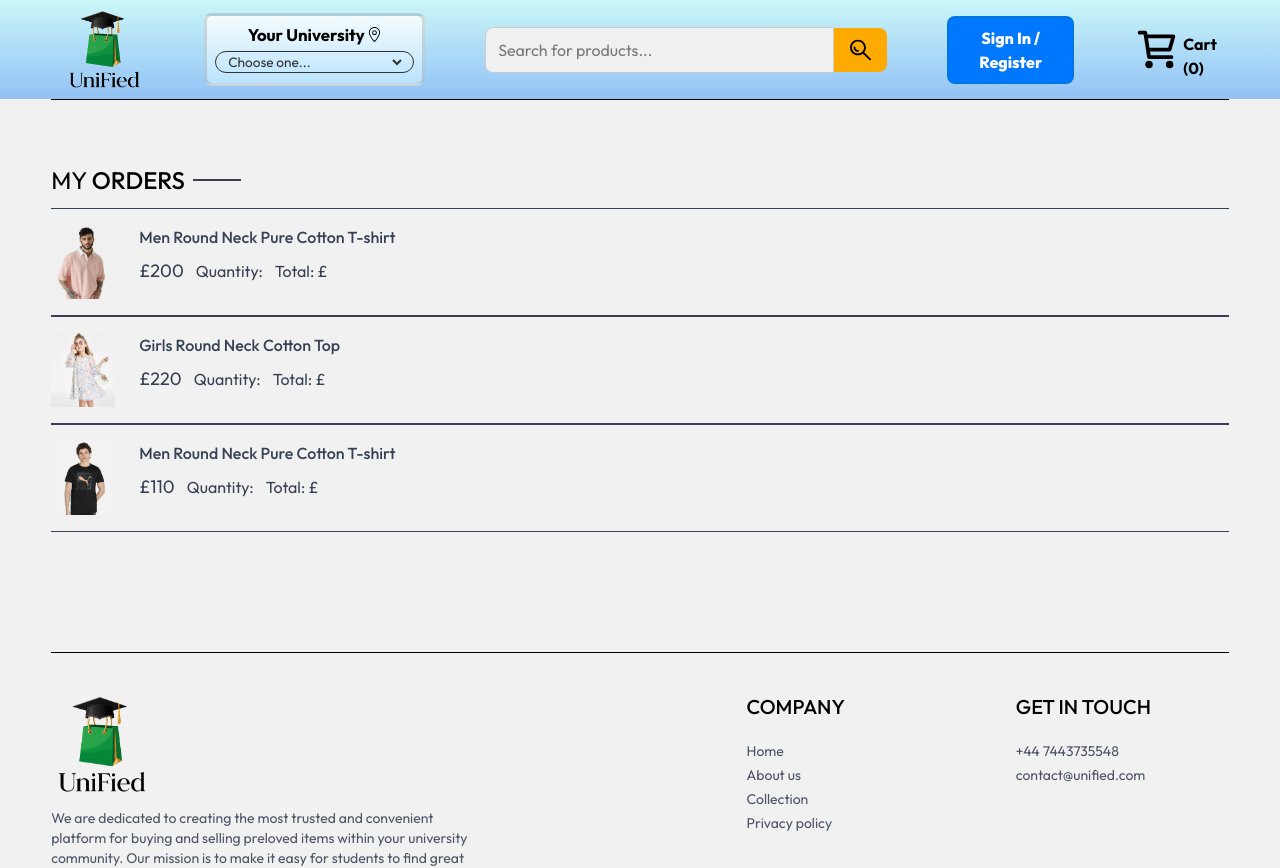
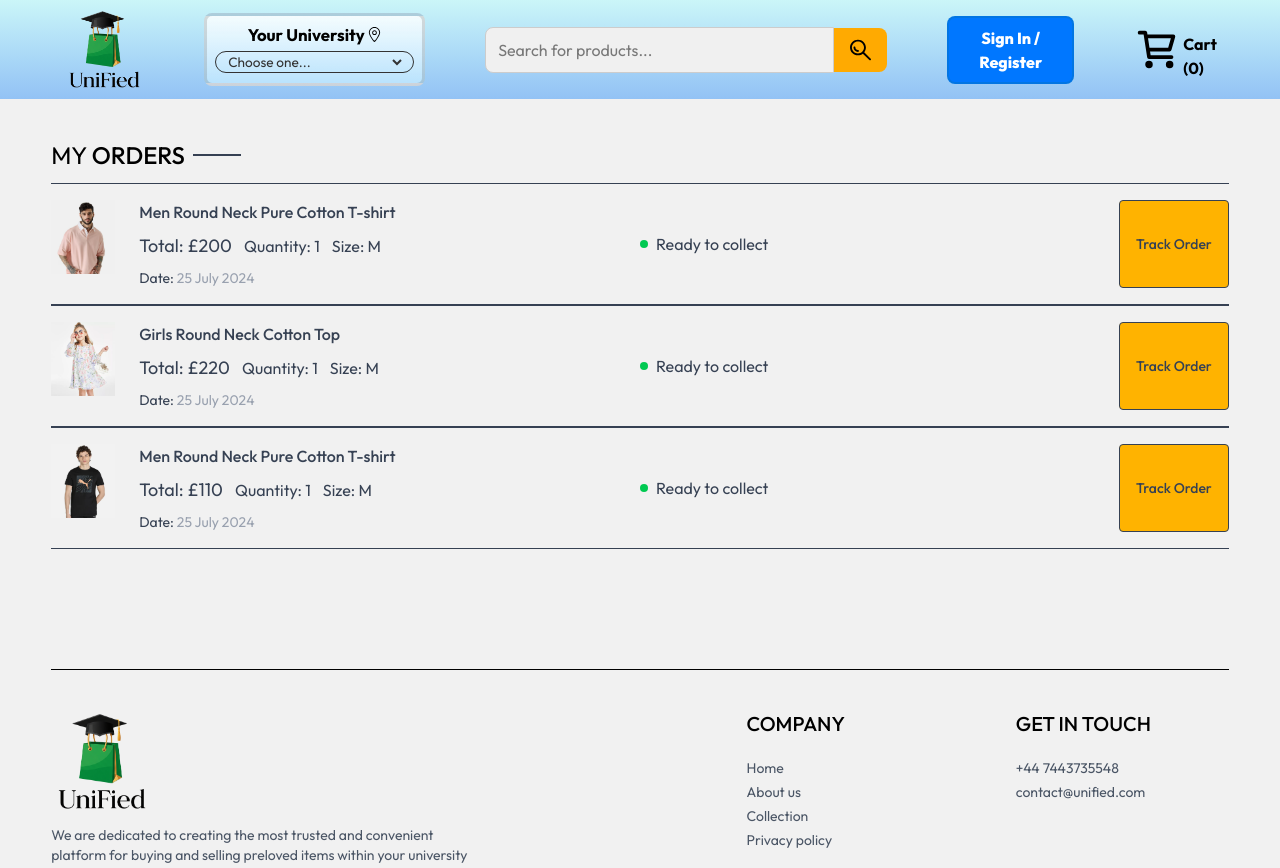
Before and after one commit to ajamidar/UniFied, a React (Vite) app in the folder frontend/: page /orders in a window 1280 px wide. Shown: the top 868 px of the page. Built offline with nearby package versions, Linux system fonts and the light colour scheme.

Commit message:
Update Orders.jsx

```diff
--- a/frontend/src/pages/Orders.jsx
+++ b/frontend/src/pages/Orders.jsx
@@ -7,7 +7,7 @@ const Orders = () => {
   const { products, currency } = useContext(ShopContext);
 
   return (
-    <div className='border-t pt-16'>
+    <div className='pt-10'>
 
       <div className='text-2xl'>
         <Title text1={'MY'} text2={'ORDERS'} />
@@ -18,15 +18,23 @@ const Orders = () => {
             products.slice(1,4).map((item, index) => (
               <div key={index} className='py-4 border-t border-b text-gray-700 flex flex-col md:flex-row md:justify-between gap-4'>
                 <div className='flex items-start gap-6 text-sm '>
-                  <img className='w-16 max-sm:w-20 ' src={item.image[0]} />
+                  <img className='w-16 max-sm:w-20' src={item.image[0]} />
                   <div>
                     <p className='sm:text-base font-medium'>{item.name}</p>
                     <div className='flex items-center gap-3 mt-2 text-base text-gray-700 '>
-                      <p className='text-lg'>{currency}{item.price}</p>
-                      <p>Quantity: {item.quantity}</p>
-                      <p>Total: {currency}{item.total}</p>
+                      <p className='text-lg'>Total: {currency}{item.price}</p>
+                      <p>Quantity: 1</p>
+                      <p>Size: M</p>
                     </div>
+                    <p className='mt-2'>Date: <span className='text-gray-400'>25 July 2024</span></p>
                   </div>
+                </div>
+                <div className='md:w-1/2 flex justify-between'>
+                  <div className='flex items-center gap-2'>
+                    <p className='min-w-2 h-2 rounded-full bg-green-500'></p>
+                    <p className='text-sm md:text-base'>Ready to collect</p>
+                  </div>
+                  <button className='border bg-[#ffb300] hover:bg-[#e6a600] px-4 py-2 text-sm font-medium rounded-sm cursor-pointer'>Track Order</button>
                 </div>
               </div>
             ))
```
